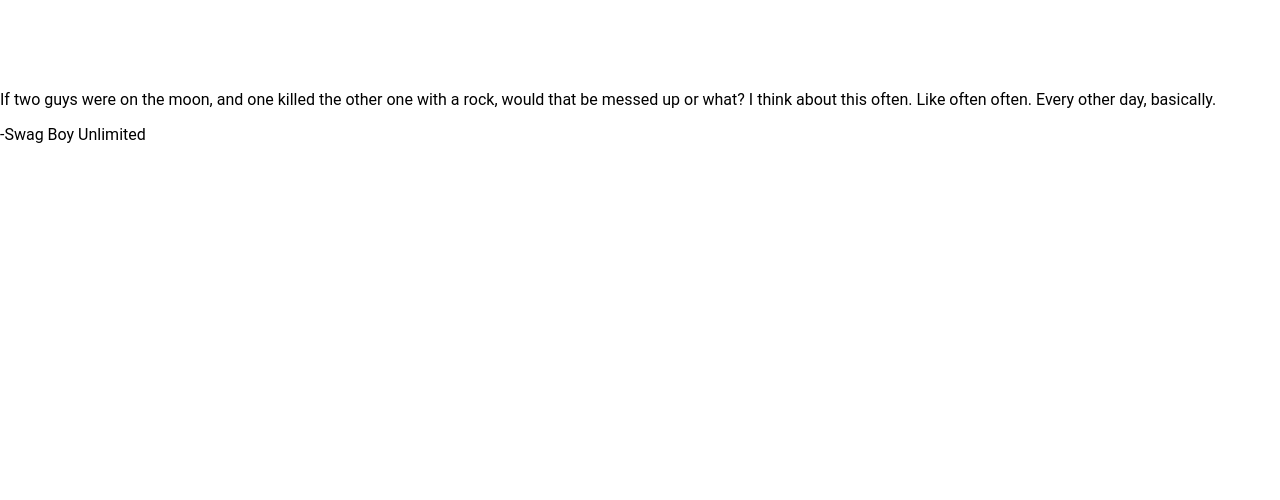
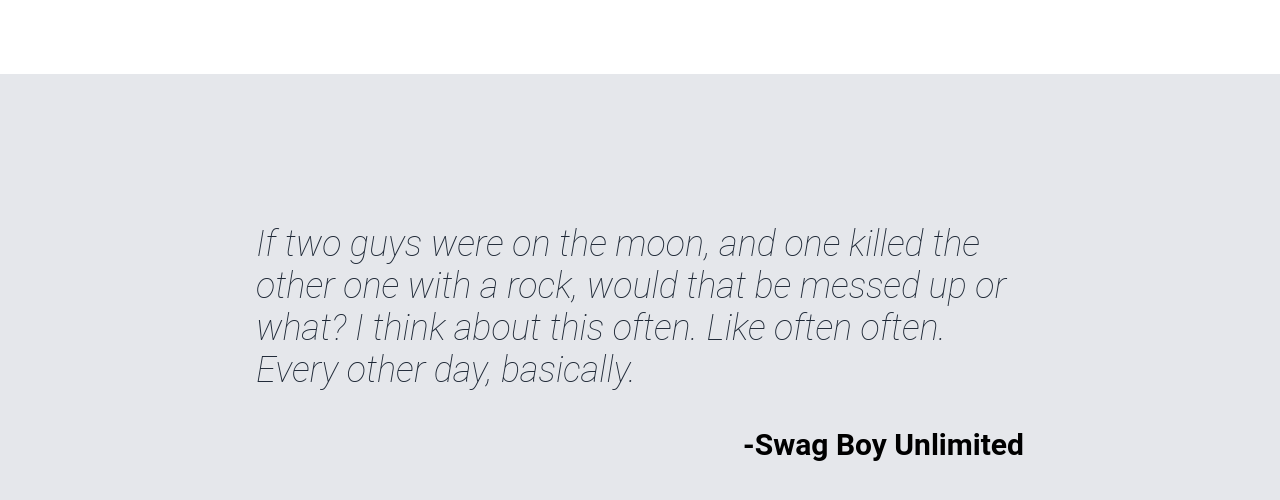
Before and after one commit to thetrueroadman/landing-page, a plain HTML site: page index.html in a window 1280 px wide. Shown: the part 1002-1502 px from the top of the page. Before the commit the page ends 1146 px from the top, so only its background shows below. Drawn offline with Linux system fonts and the light colour scheme.

Commit message:
Quote CSS

```diff
--- a/stylesheet.css
+++ b/stylesheet.css
@@ -103,3 +103,28 @@ nav {
   padding: 5px 25px;
   border: none;
 }
+
+.quote-div {
+  background-color: #e5e7eb;
+  height: 500px;
+  display: flex;
+  align-items: center;
+  justify-content: center;
+}
+
+.quote-div div {
+  width: 60%
+}
+
+.quote-div p {
+  font-size: 36px;
+  font-style: italic;
+  font-weight: lighter;
+  color: #1f2937;
+}
+
+.quote-div span {
+  float: right;
+  font-size: 30px;
+  font-weight: bold;
+}
```
